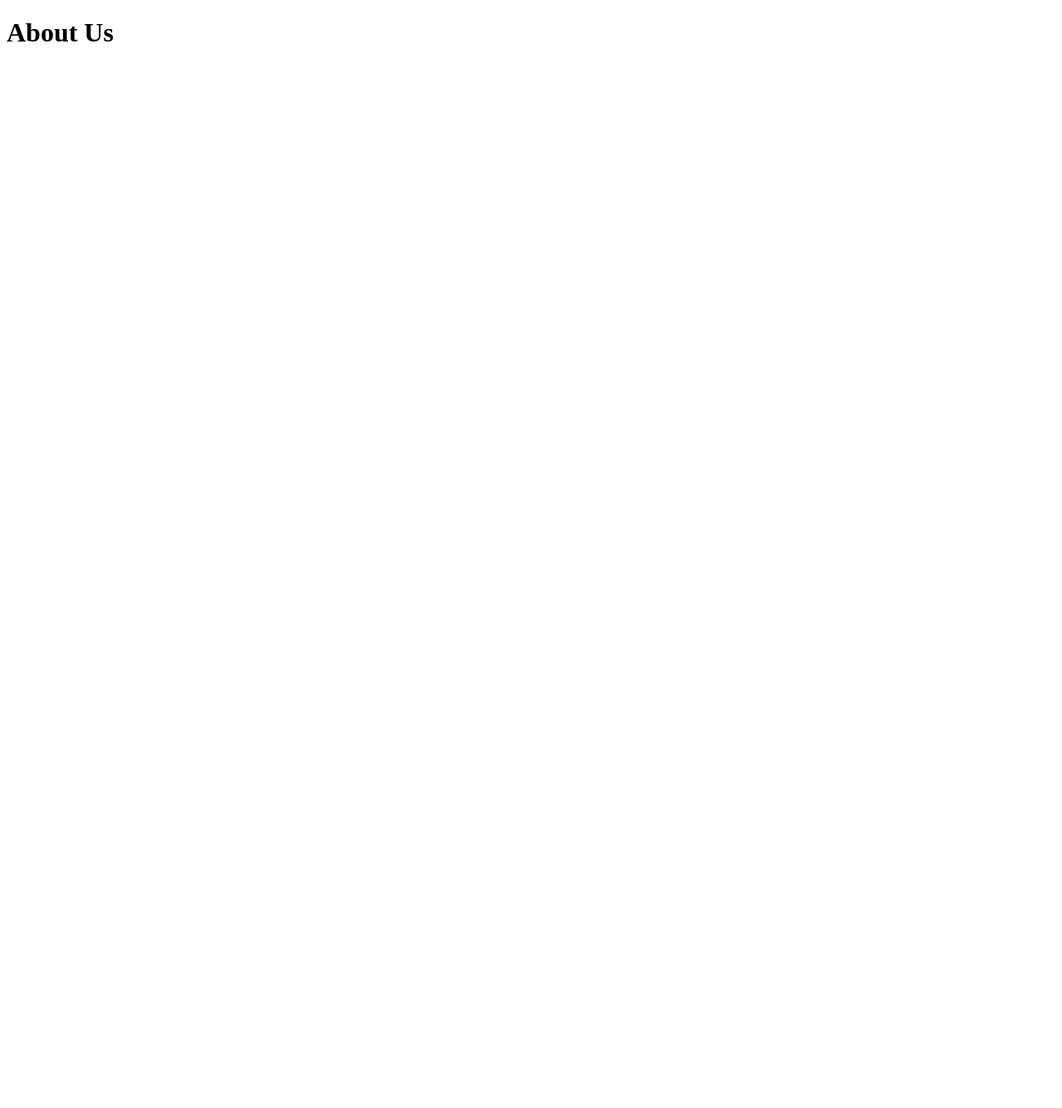
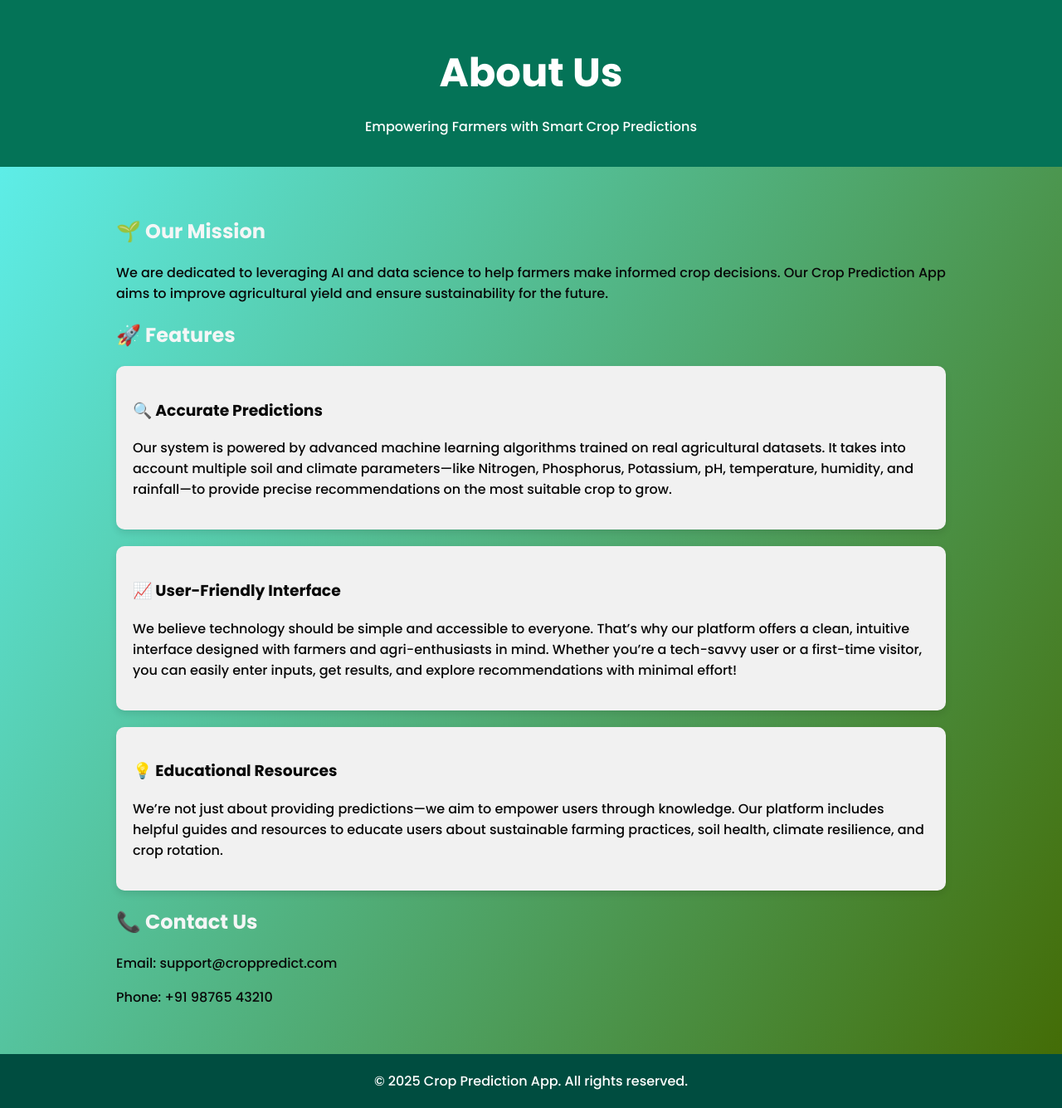
Before and after one commit to arti0601/Crop-Prediction-app, a Flask app: page /about in a window 1280 px wide. Before the commit the page is almost empty. Shown: the whole page at 83% size. Before the commit the page ends 50 px from the top, so only its background shows below. Run offline with Flask 3, Linux system fonts and the light colour scheme.

Commit message:
enhanced UI of About us

```diff
--- a/crop prediction/static/about.css
+++ b/crop prediction/static/about.css
@@ -0,0 +1,55 @@
+ body {
+  font-family: 'Poppins', sans-serif;
+  margin: 0;
+  padding: 0;
+  background: linear-gradient(120deg, #5ff5f5, #436a02);
+  color: #080808;
+}
+
+header {
+  background-color: #047357;
+  padding: 20px;
+  color: white;
+  text-align: center;
+}
+
+.container {
+  padding: 40px 20px;
+  max-width: 1000px;
+  margin: auto;
+}
+
+h1 {
+  font-size: 3em;
+  margin-bottom: 10px;
+}
+
+h2 {
+  color: #f4f6f6;
+}
+
+.feature-card {
+  background: #f1f1f1;
+  padding: 20px;
+  border-radius: 10px;
+  margin: 20px 0;
+  box-shadow: 0 4px 8px rgba(0,0,0,0.1);
+  transition: transform 0.3s ease;
+}
+
+.feature-card:hover {
+  transform: translateY(-5px);
+}
+
+footer {
+  background-color: #004d40;
+  color: white;
+  padding: 20px;
+  text-align: center;
+}
+
+@media screen and (max-width: 768px) {
+  h1 {
+    font-size: 2em;
+  }
+}
--- a/crop prediction/templates/about.html
+++ b/crop prediction/templates/about.html
@@ -1,12 +1,57 @@
-<!DOCTYPE html>
+ <!DOCTYPE html>
 <html lang="en">
 <head>
-    <meta charset="UTF-8">
-    <meta name="viewport" content="width=device-width, initial-scale=1.0">
-    <title>Document</title>
+  <meta charset="UTF-8" />
+  <meta name="viewport" content="width=device-width, initial-scale=1.0"/>
+  <title>About Us | Crop Prediction App</title>
+  <link href="https://fonts.googleapis.com/css2?family=Poppins:wght@300;500;700&display=swap" rel="stylesheet">
+  <link rel="stylesheet" href="static/about.css" />
 </head>
 <body>
-    <h1> About Us </h1>
+
+  <header>
+    <h1>About Us</h1>
+    <p>Empowering Farmers with Smart Crop Predictions</p>
+  </header>
+
+  <div class="container">
+    <section>
+      <h2>🌱 Our Mission</h2>
+      <p>
+        We are dedicated to leveraging AI and data science to help farmers make informed crop decisions.
+        Our Crop Prediction App aims to improve agricultural yield and ensure sustainability for the future.
+      </p>
+    </section>
+
+    <section>
+      <h2>🚀 Features</h2>
+
+      <div class="feature-card">
+        <h3>🔍 Accurate Predictions</h3>
+        <p>Our system is powered by advanced machine learning algorithms trained on real agricultural datasets. It takes into account multiple soil and climate parameters—like Nitrogen, Phosphorus, Potassium, pH, temperature, humidity, and rainfall—to provide precise recommendations on the most suitable crop to grow.</p>
+      </div>
+
+      <div class="feature-card">
+        <h3>📈 User-Friendly Interface</h3>
+        <p>We believe technology should be simple and accessible to everyone. That’s why our platform offers a clean, intuitive interface designed with farmers and agri-enthusiasts in mind. Whether you’re a tech-savvy user or a first-time visitor, you can easily enter inputs, get results, and explore recommendations with minimal effort!</p>
+      </div>
+
+      <div class="feature-card">
+        <h3>💡 Educational Resources</h3>
+        <p>We’re not just about providing predictions—we aim to empower users through knowledge. Our platform includes helpful guides and resources to educate users about sustainable farming practices, soil health, climate resilience, and crop rotation.</p>
+      </div>
+    </section>
+
+    <section>
+      <h2>📞 Contact Us</h2>
+      <p>Email: support@croppredict.com</p>
+      <p>Phone: +91 98765 43210</p>
+    </section>
+  </div>
+
+  <footer>
+    &copy; 2025 Crop Prediction App. All rights reserved.
+  </footer>
 
 </body>
 </html>
```
Also changed, not shown: crop prediction/static/predict.css (+6 -4 lines), crop prediction/templates/predict.html (+6 -6 lines), crop prediction/templates/result.html (+0 -16 lines), 1 other file.
